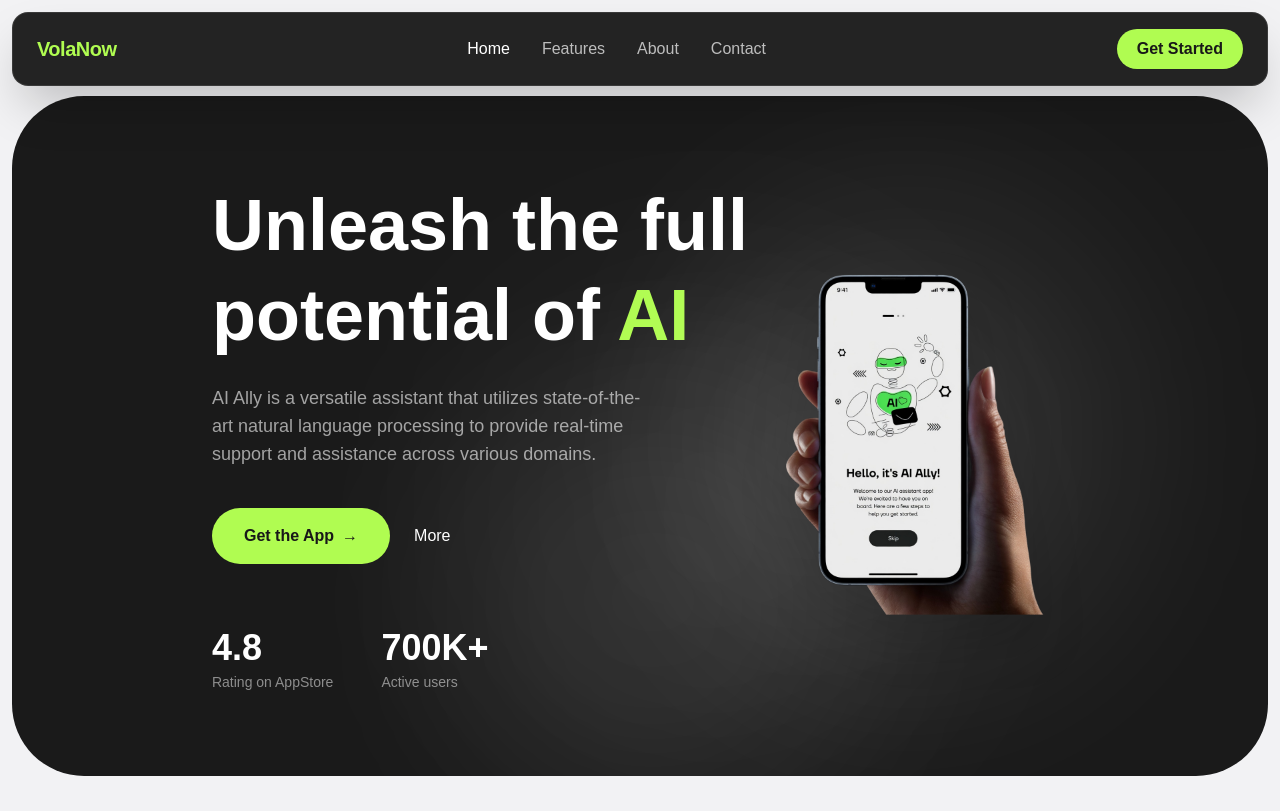
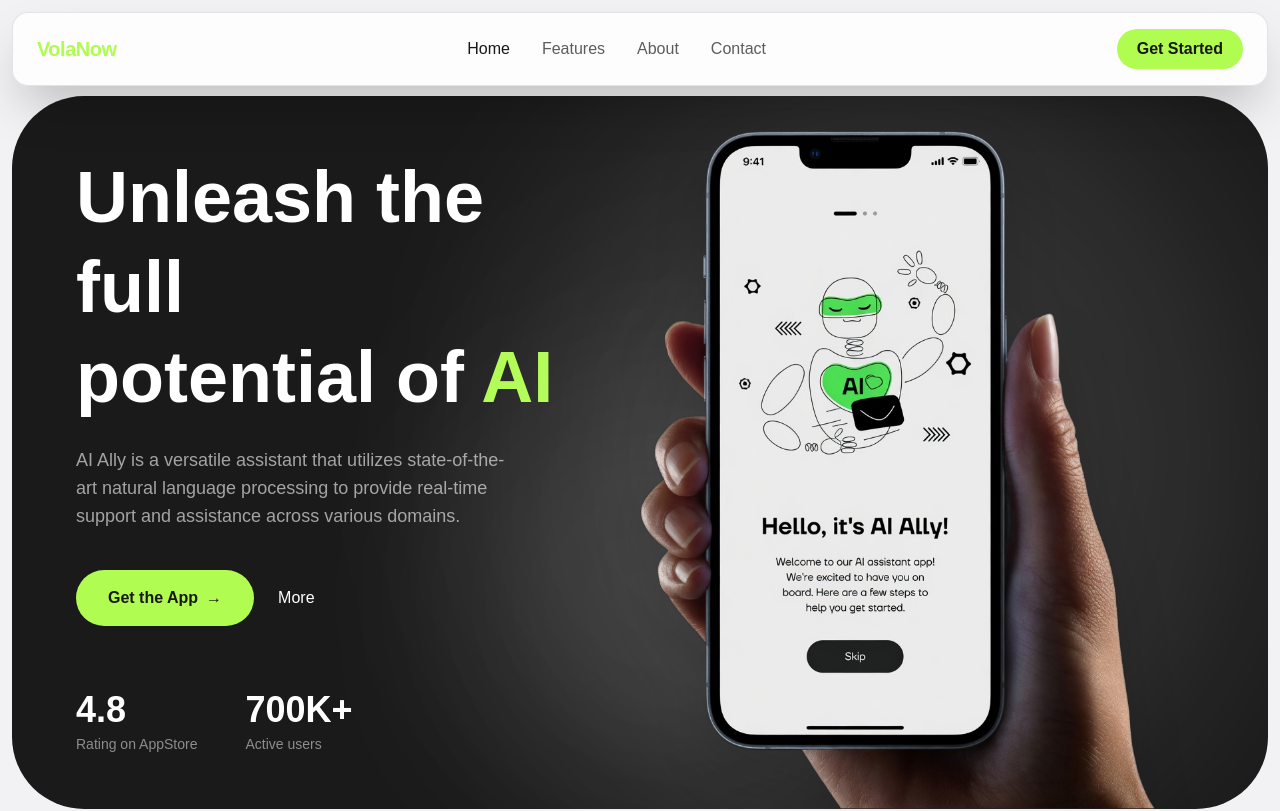
Before and after one commit to 2404mika/Website-VolaNow, a Next.js app: page / in a window 1280 px wide. Shown: the top 811 px of the page. Built offline with nearby package versions, Linux system fonts and the light colour scheme; a web font is replaced by a local one.

Commit message:
modification Header et Hero

```diff
--- a/src/components/Header.tsx
+++ b/src/components/Header.tsx
@@ -1,35 +1,28 @@
 "use client";
 
-import { useState, useEffect } from "react";
+import { useState } from "react";
 
 export default function Header() {
   const [menuOpen, setMenuOpen] = useState(false);
-  const [scrolled, setScrolled] = useState(false);
-
-  useEffect(() => {
-    const handleScroll = () => {
-      setScrolled(window.scrollY > 50);
-    };
-    window.addEventListener("scroll", handleScroll);
-    return () => window.removeEventListener("scroll", handleScroll);
-  }, []);
 
   return (
-    <header className={`fixed top-3 left-3 right-3 z-50 transition-all duration-500 ${scrolled ? "top-2 left-2 right-2" : ""}`}>
-      <div className="bg-[#181818]/95 backdrop-blur-xl border border-white/10 rounded-2xl px-6 py-4 flex items-center justify-between shadow-2xl">
-        <div className="text-[#B0FC51] font-bold text-xl tracking-tight">VolaNow</div>
+    <header className="fixed top-3 left-3 right-3 z-50">
+      <div className="bg-white/80 backdrop-blur-xl border border-black/10 rounded-2xl px-6 py-4 flex items-center justify-between shadow-2xl">
+        <div className="text-[#B0FC51] font-bold text-xl tracking-tight">
+          VolaNow
+        </div>
 
         <nav className="hidden md:flex items-center gap-8">
-          <a href="#home" className="text-white hover:text-[#B0FC51] transition-colors duration-300">
+          <a href="#home" className="text-[#181818] hover:text-[#B0FC51] transition-colors duration-300">
             Home
           </a>
-          <a href="#features" className="text-white/70 hover:text-[#B0FC51] transition-colors duration-300">
+          <a href="#features" className="text-[#181818]/70 hover:text-[#B0FC51] transition-colors duration-300">
             Features
           </a>
-          <a href="#about" className="text-white/70 hover:text-[#B0FC51] transition-colors duration-300">
+          <a href="#about" className="text-[#181818]/70 hover:text-[#B0FC51] transition-colors duration-300">
             About
           </a>
-          <a href="#contact" className="text-white/70 hover:text-[#B0FC51] transition-colors duration-300">
+          <a href="#contact" className="text-[#181818]/70 hover:text-[#B0FC51] transition-colors duration-300">
             Contact
           </a>
         </nav>
@@ -38,7 +31,7 @@ export default function Header() {
           Get Started
         </button>
 
-        <button className="md:hidden text-white" onClick={() => setMenuOpen(!menuOpen)}>
+        <button className="md:hidden text-[#181818]" onClick={() => setMenuOpen(!menuOpen)}>
           <svg xmlns="http://www.w3.org/2000/svg" fill="none" viewBox="0 0 24 24" strokeWidth={2} stroke="currentColor" className="w-6 h-6">
             {menuOpen ? (
               <path strokeLinecap="round" strokeLinejoin="round" d="M6 18L18 6M6 6l12 12" />
@@ -50,12 +43,12 @@ export default function Header() {
       </div>
 
       {menuOpen && (
-        <div className="md:hidden mt-2 bg-[#181818]/95 backdrop-blur-md border border-white/10 rounded-2xl p-6 animate-fade-in-down">
+        <div className="md:hidden mt-2 bg-white/80 backdrop-blur-md border border-black/10 rounded-2xl p-6 animate-fade-in-down">
           <nav className="flex flex-col gap-4">
-            <a href="#home" className="text-white hover:text-[#B0FC51] transition-colors" onClick={() => setMenuOpen(false)}>Home</a>
-            <a href="#features" className="text-white/70 hover:text-[#B0FC51] transition-colors" onClick={() => setMenuOpen(false)}>Features</a>
-            <a href="#about" className="text-white/70 hover:text-[#B0FC51] transition-colors" onClick={() => setMenuOpen(false)}>About</a>
-            <a href="#contact" className="text-white/70 hover:text-[#B0FC51] transition-colors" onClick={() => setMenuOpen(false)}>Contact</a>
+            <a href="#home" className="text-[#181818] hover:text-[#B0FC51] transition-colors" onClick={() => setMenuOpen(false)}>Home</a>
+            <a href="#features" className="text-[#181818]/70 hover:text-[#B0FC51] transition-colors" onClick={() => setMenuOpen(false)}>Features</a>
+            <a href="#about" className="text-[#181818]/70 hover:text-[#B0FC51] transition-colors" onClick={() => setMenuOpen(false)}>About</a>
+            <a href="#contact" className="text-[#181818]/70 hover:text-[#B0FC51] transition-colors" onClick={() => setMenuOpen(false)}>Contact</a>
             <button className="bg-[#B0FC51] text-[#181818] font-semibold px-5 py-2 rounded-full hover:bg-[#9ae045] transition-colors w-full">
               Get Started
             </button>
--- a/src/components/Hero.tsx
+++ b/src/components/Hero.tsx
@@ -62,7 +62,7 @@ export default function Hero() {
                   alt="VolaNow App"
                   width={950}
                   height={900}
-                  className="relative z-10 w-[400rem] sm:w-[320px] h-auto drop-shadow-2xl"
+                  className="relative z-10 w-[400px] sm:w-[550px] lg:w-[700px] h-auto drop-shadow-2xl"
                   priority
                 />
               </div>
```
